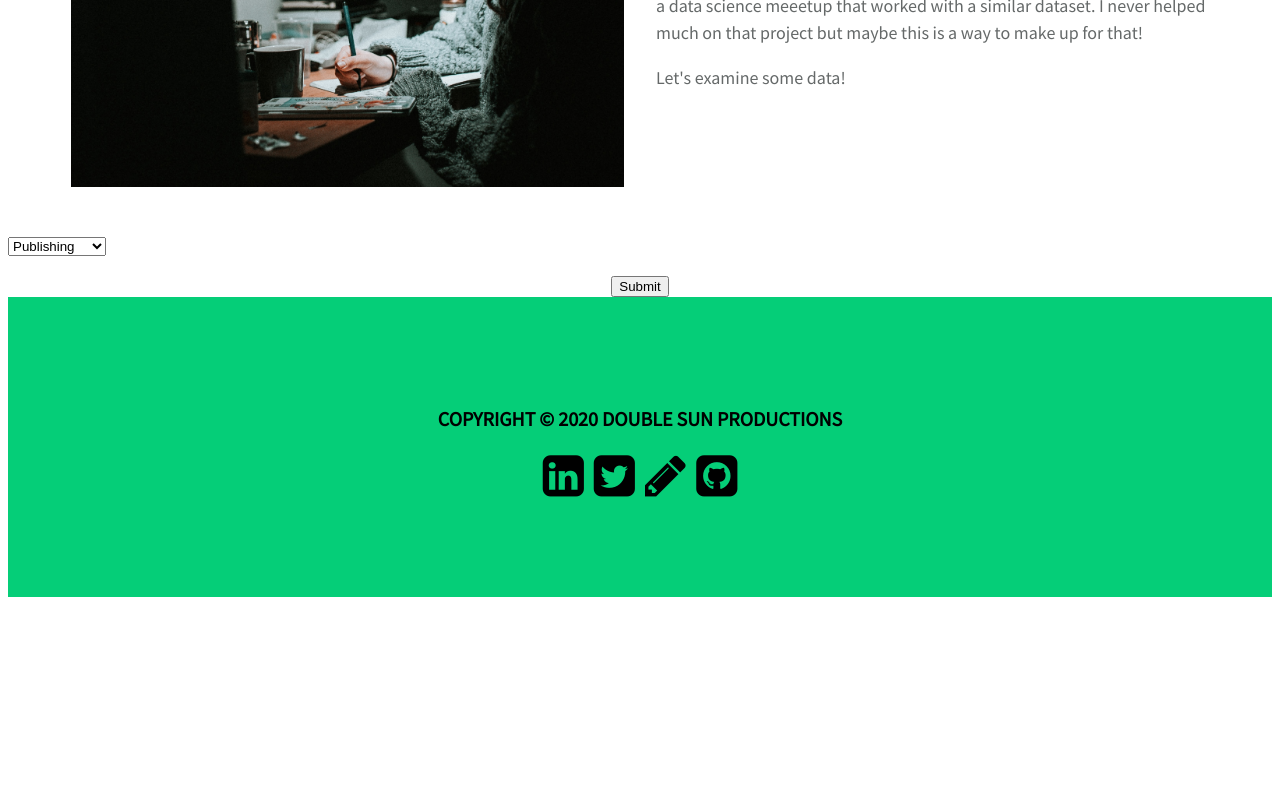
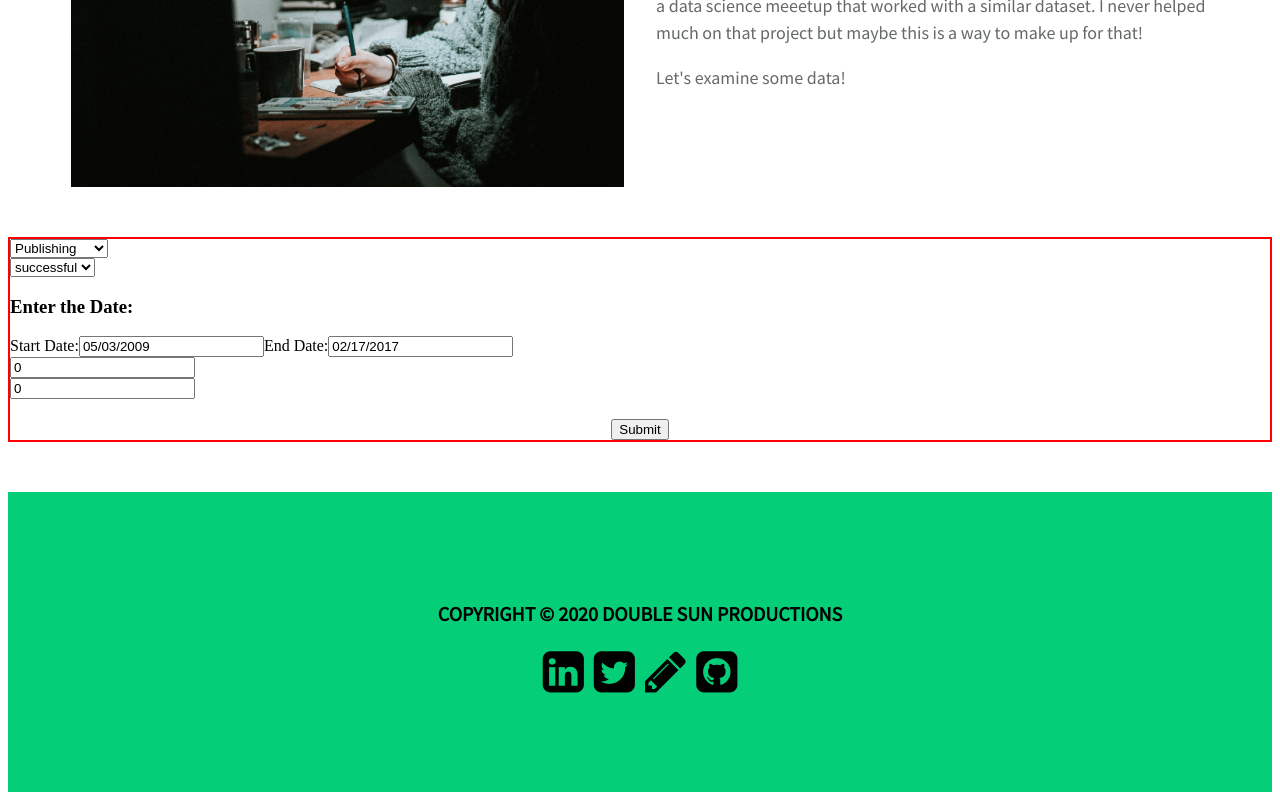
Before and after one commit to ravenusmc/kickstarter, a Vue app in the folder client/: page / in a window 1280 px wide. Shown: the part 1111-1911 px from the top of the page. Before the commit the page ends 1716 px from the top, so only its background shows below. Built offline with nearby package versions, Linux system fonts and the light colour scheme.

Commit message:
set up initial form

```diff
--- a/client/package.json
+++ b/client/package.json
@@ -8,6 +8,7 @@
   },
   "dependencies": {
     "core-js": "^3.6.4",
+    "moment": "^2.24.0",
     "vue": "^2.6.11",
     "vue-router": "^3.1.5",
     "vuex": "^3.1.2"
--- a/client/src/components/forms/StudyForm.vue
+++ b/client/src/components/forms/StudyForm.vue
@@ -3,13 +3,38 @@
 
     <form @submit="submitForm">
 
-      <div class="">
+      <div>
         <select v-model="category" name="category">
           <option v-for="category in categories" v-bind:key="category" :value="category">
             {{ category }}
           </option>
         </select>
       </div>
+
+      <div>
+        <select v-model="state" name="state">
+          <option v-for="state in states" v-bind:key="state" :value="state">
+            {{ state }}
+          </option>
+        </select>
+      </div>
+
+      <div class='datePicker'>
+        <h3>Enter the Date:</h3>
+        <label>Start Date:</label>
+        <input v-model="startDate">
+        <label>End Date:</label>
+        <input  v-model="endDate">
+      </div>
+
+      <div>
+        <input v-model="moneyGoal">
+      </div>
+
+      <div>
+        <input v-model="backers">
+      </div>
+
 
       <div class='selectionFix'>
         <button>Submit</button>
@@ -21,25 +46,40 @@
 </template>
 
 <script>
+import moment from 'moment';
+
 export default {
   name: "StudyForm",
   data() {
     return {
+      startDate: '05/03/2009',
+      endDate: '02/17/2017',
       category: 'Publishing',
       categories: ['Publishing', 'Film & Video', 'Music', 'Food', 'Design', 'Crafts', 'Games',
       'Comics', 'Fashion', 'Theater', 'Art', 'Photography', 'Technology', 'Dance',
       'Journalism'],
+      state: 'successful',
+      states: ['failed', 'successful'],
+      moneyGoal: 0,
+      backers: 0,
     }
   },
   methods: {
     submitForm(evt) {
       evt.preventDefault();
-      console.log(this.category)
-      // const payload = {
-      //   question: this.question,
-      //   answer: this.answer,
-      //   sex: this.sex,
-      // };
+      this.startDate = moment(this.startDate).format('M/D/YYYY h:mm:ss A');
+      this.endDate = moment(this.endDate).format('M/D/YYYY h:mm:ss A');
+      const payload = {
+        category: this.category,
+        state: this.state,
+        currency: 'USD',
+        country: 'US',
+        startDate: this.startDate,
+        endDate: this.endDate,
+        moneyGoal: this.moneyGoal,
+        backers: this.backers,
+      };
+      console.log(payload)
       // this.fetchMapData({ payload });
     }
   }
@@ -47,6 +87,11 @@ export default {
 </script>
 
 <style scoped>
+
+form {
+  border: 2px solid red;
+  margin-bottom: 50px;
+}
 
 .selectionFix {
   margin-top: 20px;
```
Also changed, not shown: 1 other file (tests, documents, lock files or other folders).
